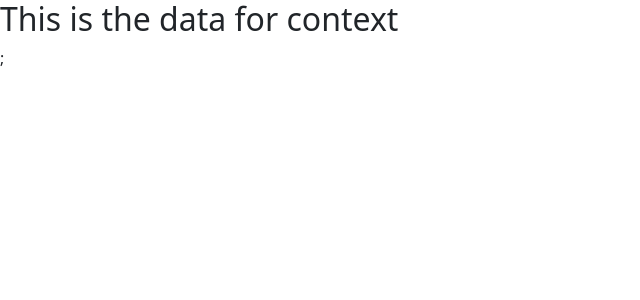
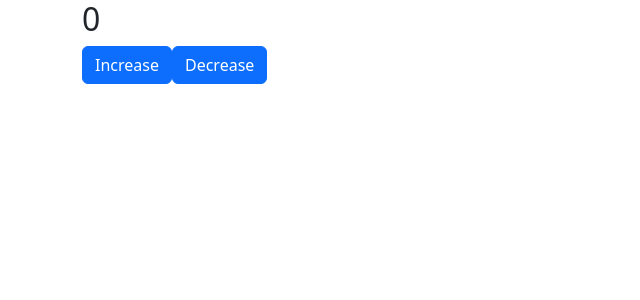
Before and after one commit to fgit-24/pp5-frontend, a React (Create React App) app in the folder frontend/: page / in a window 1280 px wide. Shown: the top 300 px of the page, without its empty margins (0-640 px from the left). Built offline with nearby package versions, Linux system fonts and the light colour scheme.

Commit message:
Implement decrease and increase button with useState

```diff
--- a/frontend/src/App.js
+++ b/frontend/src/App.js
@@ -9,15 +9,14 @@ import { Routes, Route } from "react-router-dom";
 import Navbar from "./components/Navbar";
 import React from "react";
 import ComponentA from "./components/ComponentA";
+import Counter from "./components/Counter";
 
 export const MyContext = React.createContext();
 
 function App() {
   return (
     <>
-      <MyContext.Provider value="This is the data for context">
-        <ComponentA />
-      </MyContext.Provider>
+      <Counter />
     </>
   );
 }
--- a/frontend/src/components/Counter.js
+++ b/frontend/src/components/Counter.js
@@ -1,8 +1,38 @@
-import React, { Component } from "react";
+import { Component } from "react";
 
 class Counter extends Component {
+  constructor(props) {
+    super(props);
+
+    this.state = {
+      count: 0,
+    };
+  }
+
+  increase = () => {
+    this.setState({
+      count: this.state.count + 1,
+    });
+  };
+
+  decrease = () => {
+    this.setState({
+      count: this.state.count - 1,
+    });
+  };
+
   render() {
-    return <div></div>;
+    return (
+      <div className="container">
+        <h2>{this.state.count}</h2>
+        <button onClick={this.increase} className="btn btn-primary">
+          Increase
+        </button>
+        <button onClick={this.decrease} className="btn btn-primary">
+          Decrease
+        </button>
+      </div>
+    );
   }
 }
 
```
